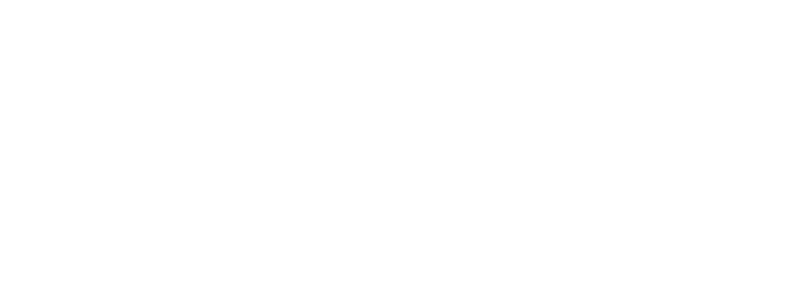
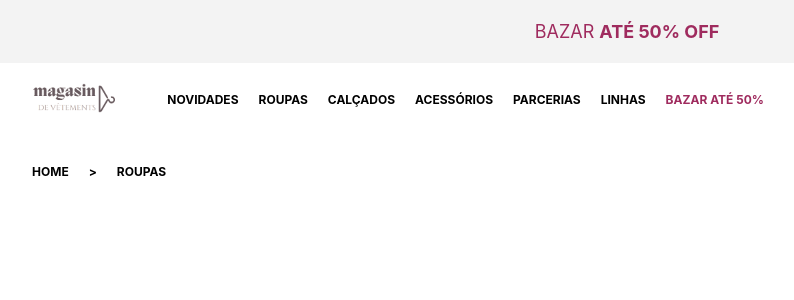
Before and after one commit to dbrazl/clothes-store-web, a React (Create React App) app: page /catalog/clothes in a window 1280 px wide. Shown: the top 300 px of the page, without its empty margins (13-807 px from the left). Built offline with nearby package versions, Linux system fonts and the light colour scheme; the HTML template or start-up script is replaced by a standard one.

Commit message:
feat: create breadcrumbs

```diff
--- /dev/null
+++ b/src/components/Breadcrumbs/index.tsx
@@ -0,0 +1,14 @@
+import React from 'react'
+
+import { Breadcrumb, Container } from './styles'
+
+function Breadcrumbs (): JSX.Element {
+  return (
+    <Container>
+      <Breadcrumb to="/">HOME</Breadcrumb>
+      <Breadcrumb to="/catalog/clothes">ROUPAS</Breadcrumb>
+    </Container>
+  )
+}
+
+export default Breadcrumbs
--- /dev/null
+++ b/src/components/Breadcrumbs/styles.tsx
@@ -0,0 +1,31 @@
+import styled from 'styled-components'
+import { Link } from 'react-router-dom'
+
+export const Container = styled.nav`
+  height: 72px;
+  padding: 20px;
+  background-color: white;
+  display: flex;
+  flex-direction: row;
+  align-items: center;
+
+  @media (min-width: 768px) {
+    padding: 20px 45px;
+  }
+`
+export const Breadcrumb = styled(Link)`
+  font-size: 12px;
+  color: black;
+  text-transform: uppercase;
+  font-weight: bold;
+  text-decoration: none;
+  cursor: pointer;
+
+  & + & {
+    ::before {
+      content: '>';
+      margin: 0 20px;
+      cursor: auto;
+    }
+  }
+`
--- a/src/components/Header/index.tsx
+++ b/src/components/Header/index.tsx
@@ -10,13 +10,13 @@
       <Logo src={logo} data-testid="logo" />
 
       <Categories data-testid="categories-nav">
-        <Category>Novidades</Category>
-        <Category>Roupas</Category>
-        <Category>Calçados</Category>
-        <Category>Acessórios</Category>
-        <Category>Parcerias</Category>
-        <Category>Linhas</Category>
-        <Category highlight>Bazar até 50%</Category>
+        <Category to="">Novidades</Category>
+        <Category to="/catalog/clothes">Roupas</Category>
+        <Category to="">Calçados</Category>
+        <Category to="">Acessórios</Category>
+        <Category to="">Parcerias</Category>
+        <Category to="">Linhas</Category>
+        <Category to="" highlight>Bazar até 50%</Category>
       </Categories>
 
       <SandwichButton data-testid="mobile-menu-button">
--- a/src/components/Header/styles.tsx
+++ b/src/components/Header/styles.tsx
@@ -1,4 +1,5 @@
 import styled, { css } from 'styled-components'
+import { Link } from 'react-router-dom'
 
 export const Container = styled.div`
   height: 72px;
@@ -35,11 +36,12 @@
   highlight?: boolean
 }
 
-export const Category = styled.a<CategoryProp>`
+export const Category = styled(Link)<CategoryProp>`
   font-size: 12px;
   color: black;
   text-transform: uppercase;
   font-weight: bold;
+  text-decoration: none;
   cursor: pointer;
 
   ${({ highlight }) =>
--- a/src/pages/Catalog/index.tsx
+++ b/src/pages/Catalog/index.tsx
@@ -1,5 +1,9 @@
 import React from 'react'
 import { Helmet } from 'react-helmet'
+
+import TopBar from 'components/TopBar'
+import Header from 'components/Header'
+import Breadcrumbs from 'components/Breadcrumbs'
 
 // import { Container } from './styles'
 
@@ -9,6 +13,9 @@
       <Helmet>
         <title>Produtos - Roupas</title>
       </Helmet>
+      <TopBar />
+      <Header />
+      <Breadcrumbs />
     </>
   )
 }
```
Also changed, not shown: src/components/NavIndicator/index.tsx (deleted, +0 -9 lines), src/components/NavIndicator/styles.tsx (deleted, +0 -10 lines).
